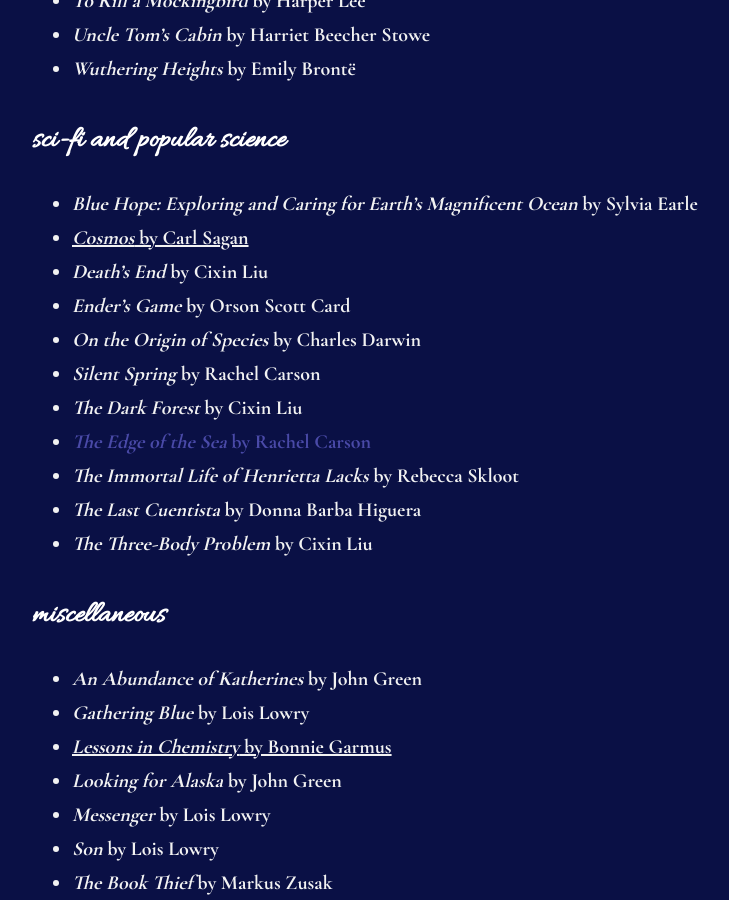
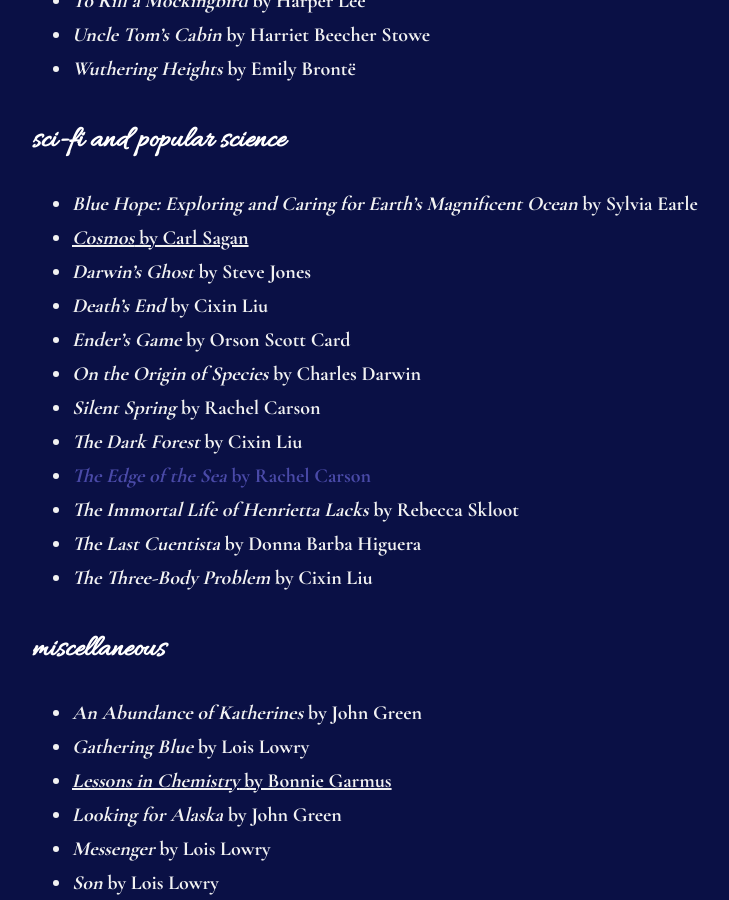
Before and after one commit to leucinemymind/leucinemymind.github.io, a Jekyll site: the page built from books.md, in a window 1280 px wide and 900 px high, scrolled down 1296 px. Shown: the whole window, without its empty margins (183-912 px from the left). Built offline with Jekyll 4.4.1, drawn with Linux system fonts in a browser that asks for light colours; our own code applies the rules of GitHub Pages for plain Markdown files.

Commit message:
Update books.md

```diff
--- a/books.md
+++ b/books.md
@@ -49,6 +49,7 @@ normal text = memorable, but not up there <br/>
 
 - *Blue Hope: Exploring and Caring for Earth's Magnificent Ocean* by Sylvia Earle
 - <span style="font-weight: bold; text-decoration: underline">*Cosmos* by Carl Sagan</span>
+- *Darwin's Ghost* by Steve Jones
 - *Death's End* by Cixin Liu
 - *Ender's Game* by Orson Scott Card
 - *On the Origin of Species* by Charles Darwin
```
